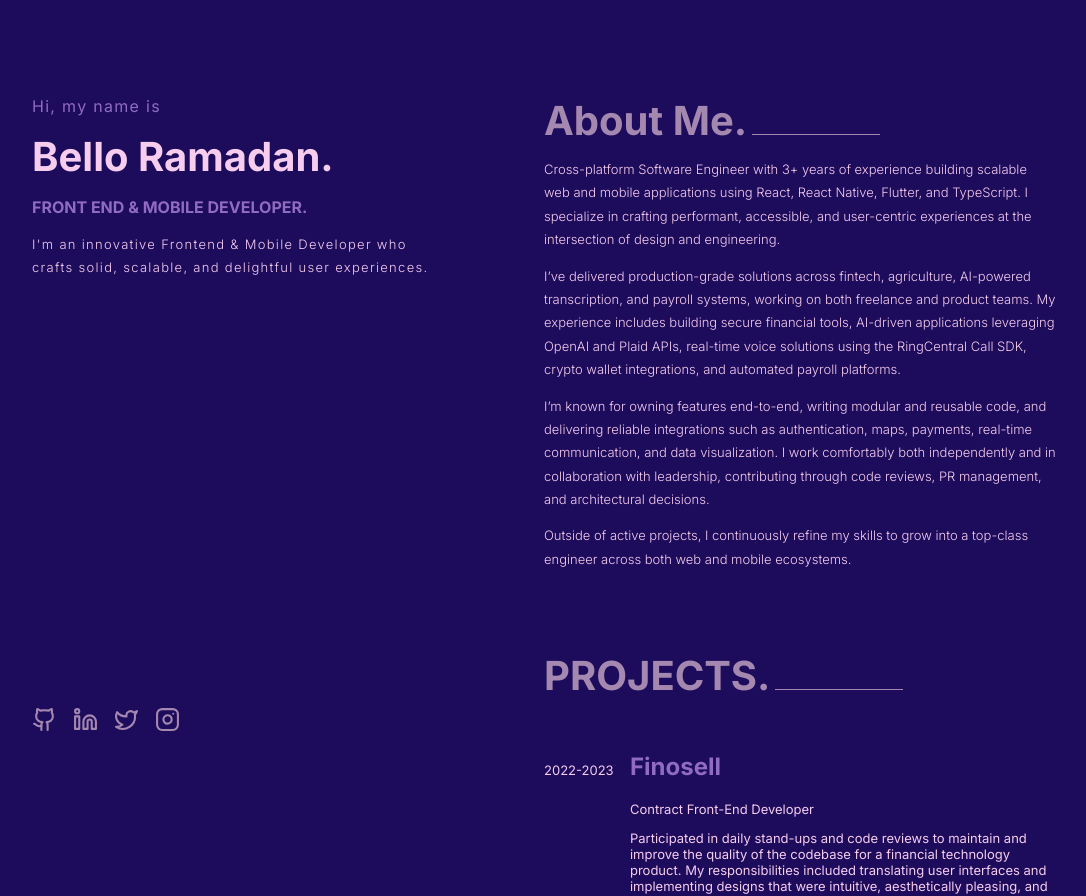
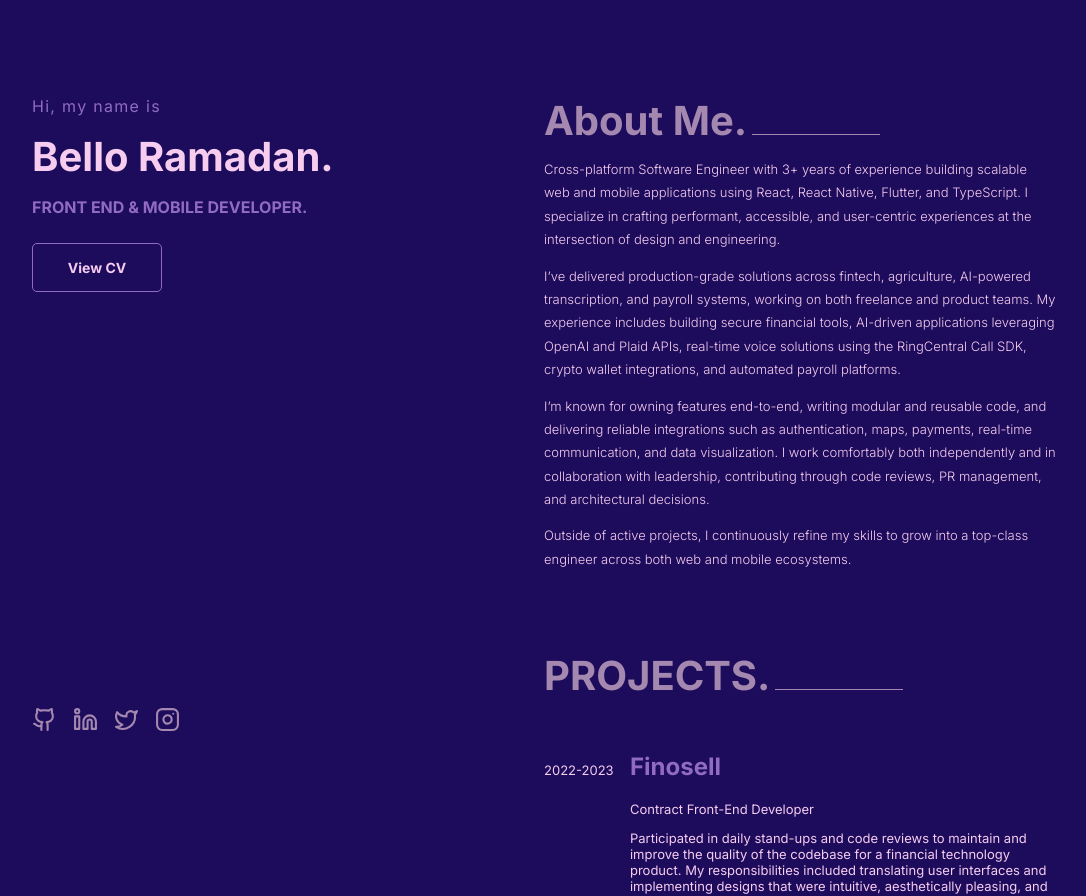
Before and after one commit to rambey-coder/Portfolio-app, a React (Create React App) app: page / in a window 1280 px wide. Shown: the whole page, without its empty margins (96-1182 px from the left). Built offline with nearby package versions, Linux system fonts and the light colour scheme.

Commit message:
minor update

```diff
--- a/src/Components/Intro.js
+++ b/src/Components/Intro.js
@@ -17,22 +17,24 @@ const Intro = () => {
           <h2>Bello Ramadan.</h2>
           {/* <h1>I build things for the web.</h1> */}
           <h3>FRONT END & MOBILE DEVELOPER.</h3>
-          <p>
-            I'm an innovative Frontend & Mobile Developer who crafts solid,
-            scalable, and delightful user experiences.
-          </p>
-          {/* <a
-            className="button"
-            href="https://drive.google.com/file/d/1ddRPgX2C8VOHmRDSqJ9kCn8bkiibAT2Q/view?usp=sharing">
-            View Resume
-          </a>
+          {/* <p>
+            Cross-platform Software Engineer with 3+ years of experience
+            building and scaling web and mobile applications using React, React
+            Native, Flutter, and TypeScript. Proven track record of owning
+            features end-to-end, structuring modular and reusable codebases, and
+            delivering production-ready integrations including authentication,
+            maps, payments, real-time communication, and data visualization.
+            Trusted collaborator with leadership, experienced in code reviews,
+            PR management, and working independently across multiple projects.
+          </p> */}
 
           <a
             className="button"
-            href="https://drive.google.com/file/d/1UDhNPP8lhK85qUXWLdmwvnoEoL5hZcfy/view?usp=sharing"
-            target="_blank">
-            View Cover Letter
-          </a> */}
+            href="https://drive.google.com/file/d/12gjlvCFLNFDhXpEITbKra2N9YajScv_R/view?usp=sharing"
+            target="_blank"
+            rel="noreferrer">
+            View CV
+          </a>
         </div>
 
         <div className="side1">
```
